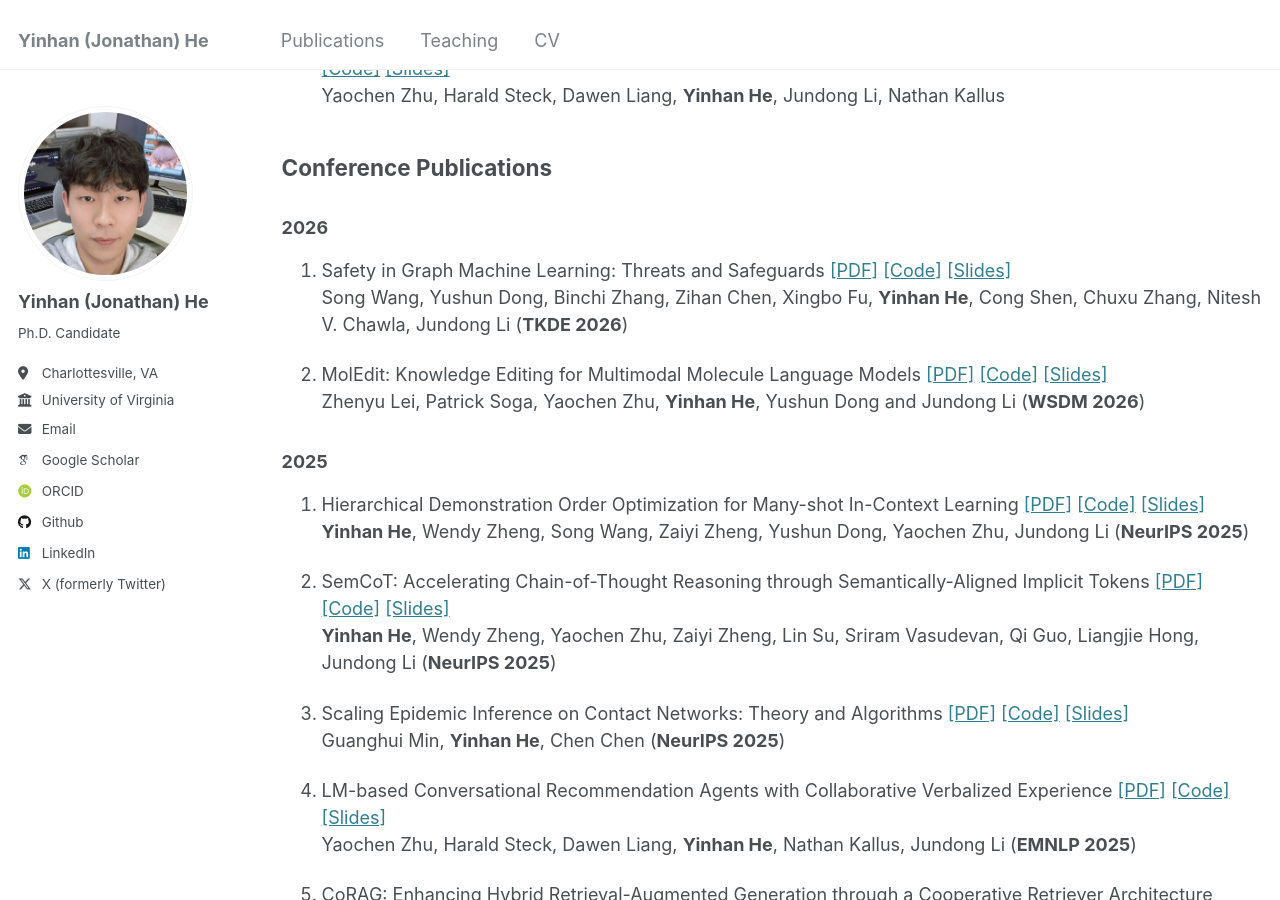
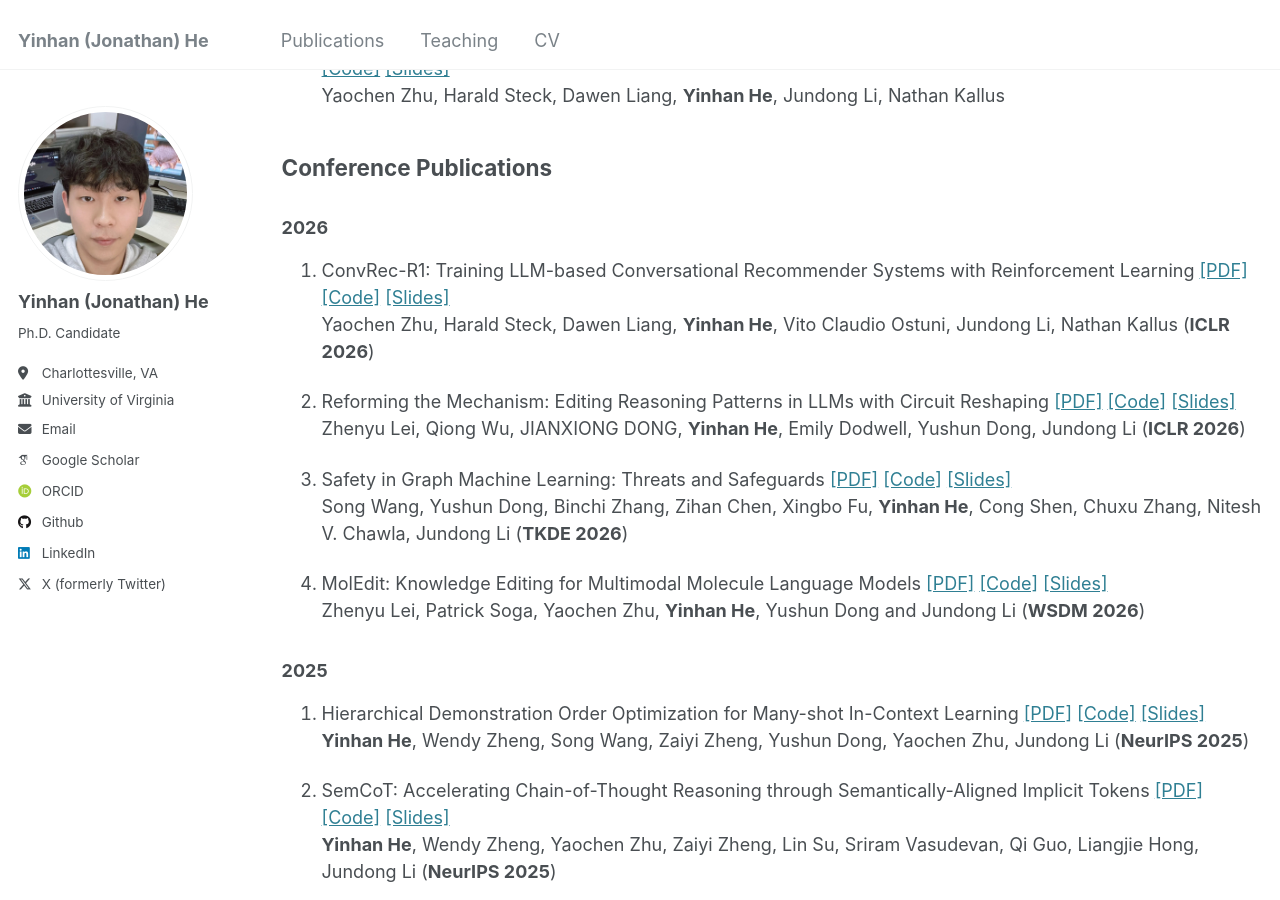
Before and after one commit to YinhanHe123/YinhanHe123.github.io, a Jekyll site: the page built from _pages/publications.md, in a window 1280 px wide and 900 px high, scrolled down 394 px. Built offline with Jekyll 4.4.1, drawn with Linux system fonts in a browser that asks for light colours; some web fonts are replaced; a script that is not in the unit is left out.

Commit message:
Update conference publications for 2026

```diff
--- a/_pages/publications.md
+++ b/_pages/publications.md
@@ -16,14 +16,19 @@ ACM SIGKDD Conference on Knowledge Discovery and Data Mining (**KDD 2024**).
 1. Rank-GRPO: Training LLM-based Conversational Recommender Systems with Reinforcement Learning [[PDF]](https://arxiv.org/html/2510.20150v1) [[Code]](https://yinhanhe123.github.io//publications/) [[Slides]](https://yinhanhe123.github.io//publications/)<br>
 Yaochen Zhu, Harald Steck, Dawen Liang, **Yinhan He**, Jundong Li, Nathan Kallus
 
-
 ## Conference Publications
 ### 2026
 
-1. Safety in Graph Machine Learning: Threats and Safeguards [[PDF]](https://arxiv.org/abs/2405.11034) [[Code]](https://yinhanhe123.github.io//publications/) [[Slides]](https://yinhanhe123.github.io//publications/)<br>
+1. ConvRec-R1: Training LLM-based Conversational Recommender Systems with Reinforcement Learning [[PDF]](https://arxiv.org/html/2510.20150v1) [[Code]](https://yinhanhe123.github.io//publications/) [[Slides]](https://yinhanhe123.github.io//publications/)<br>
+Yaochen Zhu, Harald Steck, Dawen Liang, **Yinhan He**, Vito Claudio Ostuni, Jundong Li, Nathan Kallus (**ICLR 2026**)
+
+2. Reforming the Mechanism: Editing Reasoning Patterns in LLMs with Circuit Reshaping [[PDF]](https://arxiv.org/html/2510.20150v1) [[Code]](https://yinhanhe123.github.io//publications/) [[Slides]](https://yinhanhe123.github.io//publications/)<br>
+Zhenyu Lei, Qiong Wu, JIANXIONG DONG, **Yinhan He**, Emily Dodwell, Yushun Dong, Jundong Li (**ICLR 2026**)
+
+3. Safety in Graph Machine Learning: Threats and Safeguards [[PDF]](https://arxiv.org/abs/2405.11034) [[Code]](https://yinhanhe123.github.io//publications/) [[Slides]](https://yinhanhe123.github.io//publications/)<br>
 Song Wang, Yushun Dong, Binchi Zhang, Zihan Chen, Xingbo Fu, **Yinhan He**, Cong Shen, Chuxu Zhang, Nitesh V. Chawla, Jundong Li (**TKDE 2026**)
 
-2. MolEdit: Knowledge Editing for Multimodal Molecule Language Models [[PDF]](https://yinhanhe123.github.io//publications/) [[Code]](https://yinhanhe123.github.io//publications/) [[Slides]](https://yinhanhe123.github.io//publications/)<br>
+4. MolEdit: Knowledge Editing for Multimodal Molecule Language Models [[PDF]](https://yinhanhe123.github.io//publications/) [[Code]](https://yinhanhe123.github.io//publications/) [[Slides]](https://yinhanhe123.github.io//publications/)<br>
 Zhenyu Lei, Patrick Soga, Yaochen Zhu, **Yinhan He**, Yushun Dong and Jundong Li (**WSDM 2026**)
 
 
```
